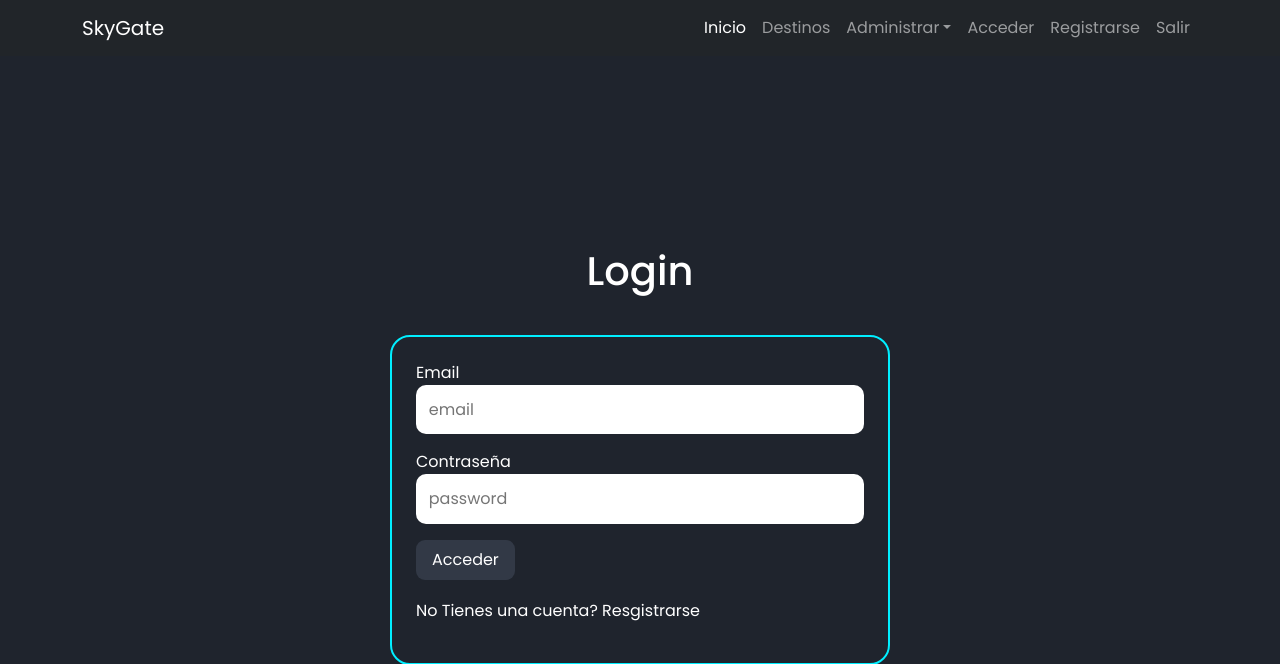
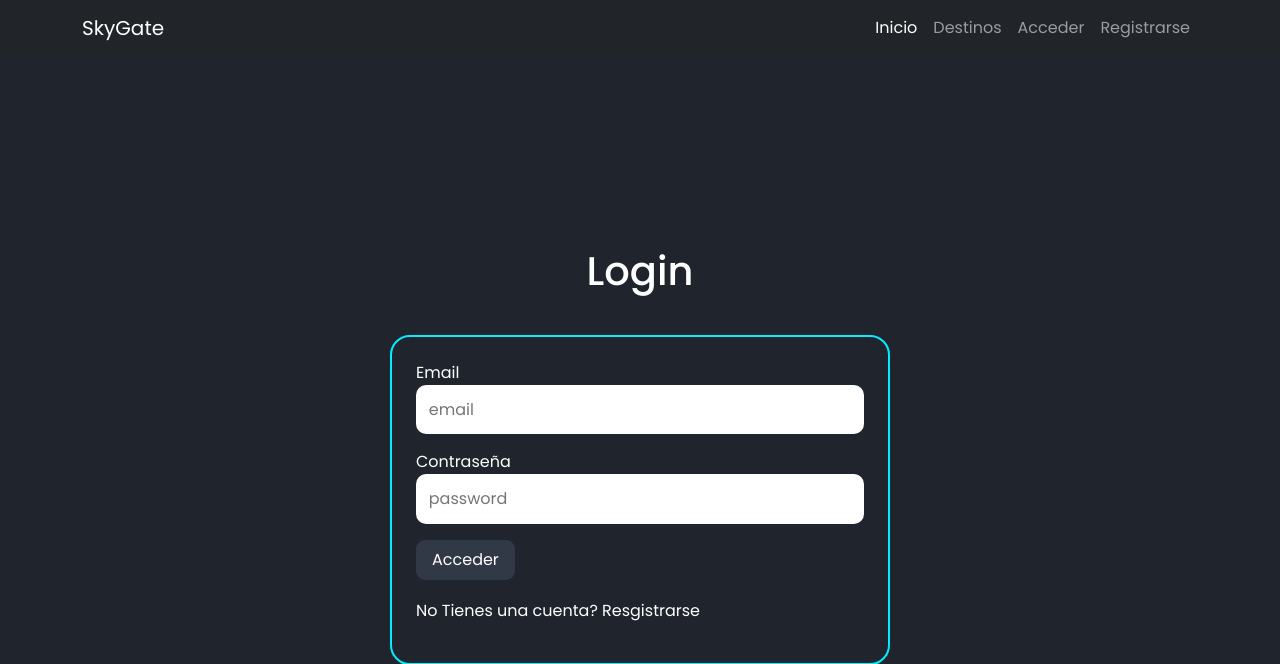
Before and after one commit to Benquime1985/Blog2023, a PHP site: page /acceder.php in a window 1280 px wide. Shown: the top 664 px of the page. Run offline with PHP 8.4, Linux system fonts and the light colour scheme; some libraries are stand-ins or nearby versions.

Commit message:
Repos 12

```diff
--- a/acceder.php
+++ b/acceder.php
@@ -1,7 +1,6 @@
 <?php
     include 'includes/header_front.php';
     include 'config/Mysql.php';
-    include 'config/config.php';
     include 'modelos/Usuario.php';
     $base = new Mysql();
     $cx = $base->connect();
--- a/includes/header.php
+++ b/includes/header.php
@@ -1,3 +1,7 @@
+<?php
+    session_start();
+    include '../config/config.php';
+?>
 <!DOCTYPE html>
 <html lang="en">
     <head>
--- a/includes/header_front.php
+++ b/includes/header_front.php
@@ -1,3 +1,7 @@
+<?php
+    session_start();
+    include './config/config.php';
+?>
 <!DOCTYPE html>
 <html lang="en">
     <head>
@@ -11,6 +15,8 @@
         <link href='https://unpkg.com/boxicons@2.1.4/css/boxicons.min.css' rel='stylesheet'>
         <!-- Favicon-->
         <link rel="icon" type="image/x-icon" href="img/favicon.ico" />
+
+        <link rel="stylesheet" href="css/bootstrap-icons-1.2.1/font/bootstrap-icons.css">
         <!-- Core theme CSS (includes Bootstrap)-->
         <link href="css/styles.css" rel="stylesheet" />
         <!--CSS-->
--- a/includes/menu.php
+++ b/includes/menu.php
@@ -6,20 +6,39 @@
                 <a class="navbar-brand" href="index.php">SkyGate</a>
                 <button class="navbar-toggler" type="button" data-bs-toggle="collapse" data-bs-target="#navbarSupportedContent" aria-controls="navbarSupportedContent" aria-expanded="false" aria-label="Toggle navigation"><span class="navbar-toggler-icon"></span></button>
                 <div class="collapse navbar-collapse" id="navbarSupportedContent">
+                    <ul class="navbar-nav ">
+                        <?php if(isset($_SESSION['auth'])):?>
+                            <li class="nav-item dropdown">
+                                <a class="nav-link dropdown-toggle" id="navbarDropdown" href="#" role="button" data-bs-toggle="dropdown" aria-expanded="false">Administrar</a>
+                                <ul class="dropdown-menu dropdown-menu-end" aria-labelledby="navbarDropdown">
+                                    <li><a class="dropdown-item" href="#">Publicaciones</a></li>
+                                    <li><a class="dropdown-item" href="<?=RUTA_ADMIN?>usuarios.php">Usuarios</a></li>
+                                </ul>
+                            </li>
+                            <li class="nav-item"><a class="nav-link" href="#">Mis Publicaciones</a></li>
+                        <?php endif;?>
+                    </ul>
+
                     <ul class="navbar-nav ms-auto mb-2 mb-lg-0">
-                        <li class="nav-item"><a class="nav-link active" aria-current="page" href="./index.php">Inicio</a></li>
+                        <li class="nav-item"><a class="nav-link active" aria-current="page" href="<?=RUTA_FRONT?>index.php">Inicio</a></li>
+
                         <li class="nav-item"><a class="nav-link" href="#">Destinos</a></li>
-                        <li class="nav-item dropdown">
-                            <a class="nav-link dropdown-toggle" id="navbarDropdown" href="#" role="button" data-bs-toggle="dropdown" aria-expanded="false">Administrar</a>
-                            <ul class="dropdown-menu dropdown-menu-end" aria-labelledby="navbarDropdown">
-                                <li><a class="dropdown-item" href="#">Publicaciones</a></li>
-                                <li><a class="dropdown-item" href="./admin/usuarios.php">Usuarios</a></li>
-                            </ul>
-                        </li>
 
-                        <li class="nav-item"><a class="nav-link" href="acceder.php">Acceder</a></li>
-                        <li class="nav-item"><a class="nav-link" href="registro.php">Registrarse</a></li>
-                        <li class="nav-item"><a class="nav-link" href="#">Salir</a></li>
+                        <li class="nav-item"><a class="nav-link" href="<?=RUTA_FRONT?>acceder.php">Acceder</a></li>
+
+                        <li class="nav-item"><a class="nav-link" href="<?=RUTA_FRONT?>registro.php">Registrarse</a></li>
+
+                        <?php if(isset($_SESSION['auth'])):?>
+                            <li class="nav-item">
+                                <p class="text-white mt-2">
+                                    <i class="bi bi-person-circle"></i>
+                                    <?=$_SESSION['nombre']?>
+                                </p>
+                            </li>
+                            <li class="nav-item">
+                                <a class="nav-link" href="<?=RUTA_FRONT;?>salir.php">Salir</a>
+                            </li>
+                        <?php endif;?>
                     </ul>
                 </div>
             </div>
--- a/index.php
+++ b/index.php
@@ -1,7 +1,7 @@
 <?php
     include 'includes/header_front.php';
     include 'includes/seccion.php';
-    session_start();
+
 ?>
 
 <?php
--- /dev/null
+++ b/salir.php
@@ -0,0 +1,4 @@
+<?php
+    session_start();
+    session_destroy();
+    header ("location:index.php");
```
